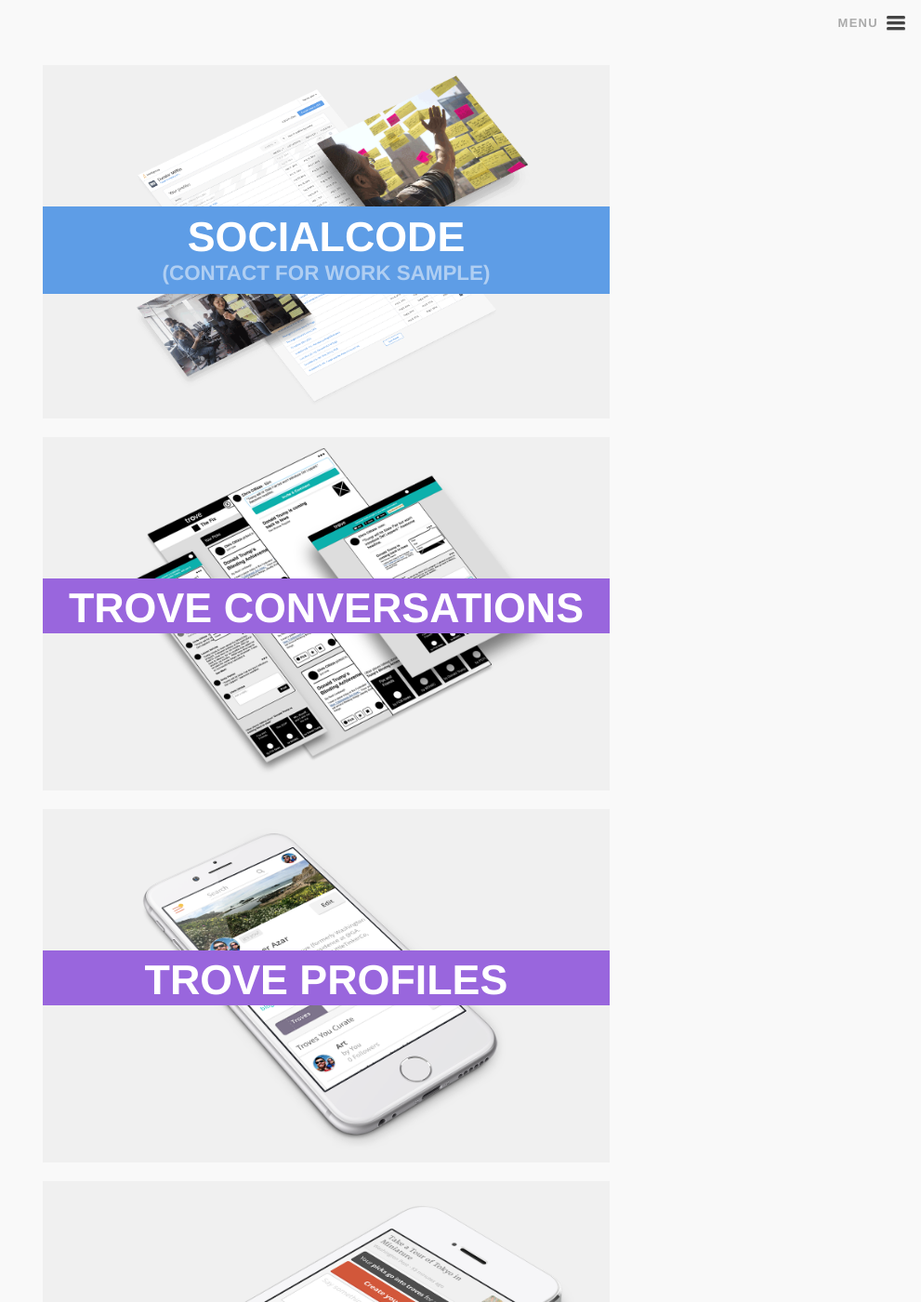
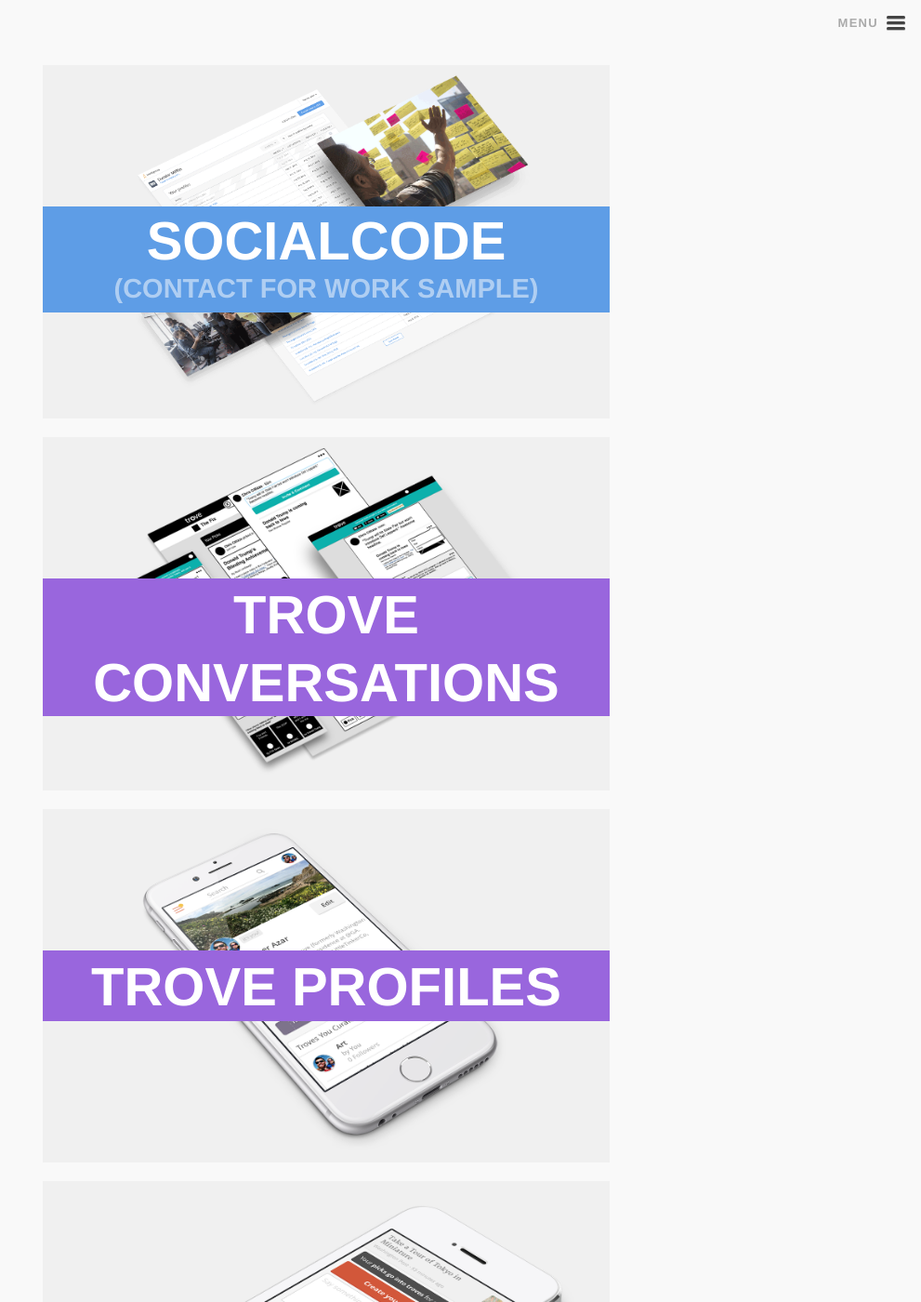
Before and after one commit to ReptarAzar/reptarazar.github.io, a Jekyll site: the page built from portfolio.md, in a window 1280 px wide and 1400 px high. Shown: the whole window at 93% size, without its empty margins (289-1280 px from the left). Built offline with Jekyll 4.4.1, drawn with Linux system fonts in a browser that asks for light colours; nearby versions of some CDN libraries.

Commit message:
fixing font sizes on mobile

```diff
--- a/_sass/_posts.scss
+++ b/_sass/_posts.scss
@@ -175,7 +175,6 @@
                 background-color: #5E9DE6;
                 padding: 17px 0 6px;
                 line-height: 0.7em;
-                font-size: 2.8em;
 
             }
 
@@ -183,7 +182,6 @@
                 color: white;
                 background-color: #9966DD;
                 padding: 3px 4px 0;
-                font-size: 2.8em;
             }
 
             &.ga {
```
